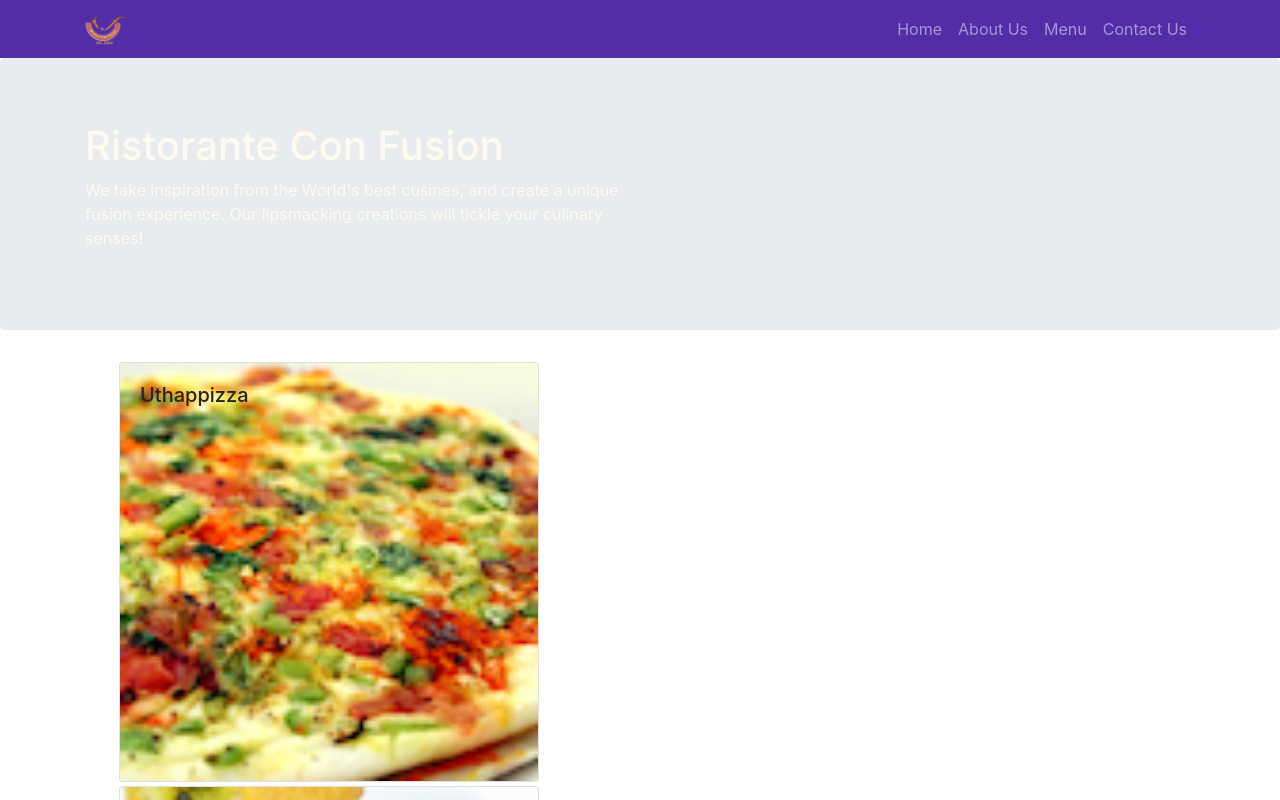
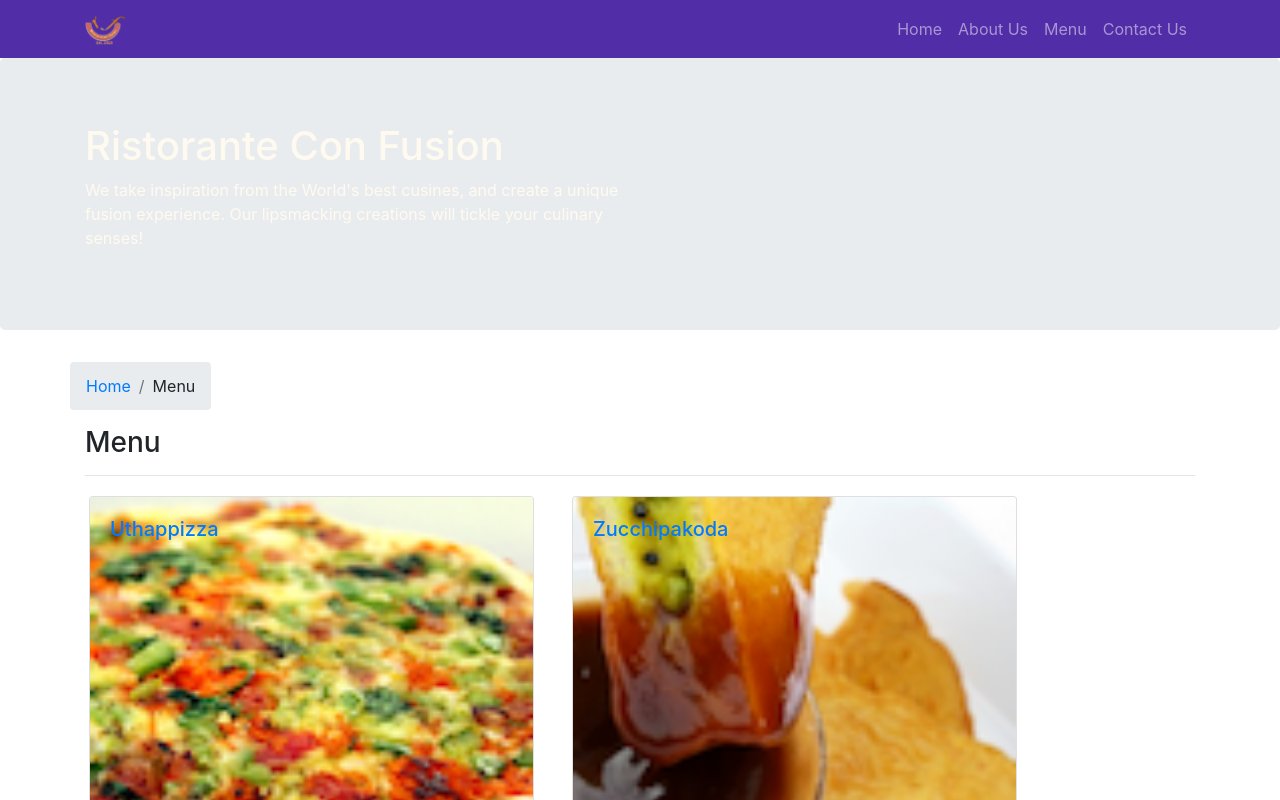
Before and after one commit to quangttse160182/fer201m-confusion, a React (Create React App) app: page /menu in a window 1280 px wide. Shown: the top 800 px of the page. Built offline with nearby package versions, Linux system fonts and the light colour scheme; the HTML template or start-up script is replaced by a standard one.

Commit message:
Single Page Applications Part 2

```diff
--- a/src/components/Contact.js
+++ b/src/components/Contact.js
@@ -1,6 +1,24 @@
+import { Link } from 'react-router-dom';
+import { Breadcrumb, BreadcrumbItem } from 'reactstrap';
+
 export const Contact = (props) => {
   return (
     <div className='container'>
+      <div className='row'>
+        <div className='row'>
+          <Breadcrumb>
+            <BreadcrumbItem>
+              <Link to='/home'>Home</Link>
+            </BreadcrumbItem>
+            <BreadcrumbItem active>Contact Us</BreadcrumbItem>
+          </Breadcrumb>
+          <div className='col-12'>
+            <h3>Contact Us</h3>
+            <hr />
+          </div>
+        </div>
+      </div>
+
       <div className='row row-content'>
         <div className='col-12'>
           <h3>Location Information</h3>
--- a/src/components/DishDetail.js
+++ b/src/components/DishDetail.js
@@ -1,8 +1,19 @@
-import { CardBody, CardTitle, CardText, CardImg, Card } from 'reactstrap';
+import { Link } from 'react-router-dom';
+import { Component } from 'react';
+import {
+  CardBody,
+  CardTitle,
+  CardText,
+  CardImg,
+  Card,
+  Breadcrumb,
+  BreadcrumbItem,
+} from 'reactstrap';
 
 const RenderDish = ({ dish }) => {
   if (dish)
     return (
+      <div className='col-12 col-sm-5'>
         <Card>
           <CardImg top src={dish.image} alt={dish.name} />
           <CardBody>
@@ -10,6 +21,7 @@
             <CardText>{dish.description}</CardText>
           </CardBody>
         </Card>
+      </div>
     );
 };
 
@@ -27,24 +39,45 @@
 
   if (comments)
     return (
-      <>
+      <div className='col-12 col-sm-7'>
         <h2>Comments</h2>
         <div>{comments}</div>
-      </>
+      </div>
     );
 };
 
-export const DishDetail = ({ dish }) => {
+export class DishDetail extends Component {
+  constructor(props) {
+    super(props);
+  }
+
+  render() {
+    const dish = this.props?.dish;
+    const comments = this.props?.comments;
+
     return (
       <div className='container'>
         <div className='row'>
-        <div className='col-12 col-sm-5'>
+          <Breadcrumb>
+            <BreadcrumbItem>
+              <Link to='/menu'>Menu</Link>
+            </BreadcrumbItem>
+            <BreadcrumbItem active>{dish.name}</BreadcrumbItem>
+          </Breadcrumb>
+          <div className='col-12'>
+            <h3>{dish.name}</h3>
+            <hr />
+          </div>
+        </div>
+        <div className='row'>
+          <div className='col-12 col-md-5 m-1'>
             <RenderDish dish={dish} />
           </div>
-        <div className='col-12 col-sm-7'>
-          <RenderComments comments={dish?.comments} />
+          <div className='col-12 col-md-5 m-1'>
+            <RenderComments comments={comments} />
           </div>
         </div>
       </div>
     );
-};
+  }
+}
--- a/src/components/Main.js
+++ b/src/components/Main.js
@@ -10,6 +10,7 @@
 import { Footer } from './Footer';
 import { Home } from './Home';
 import { Contact } from './Contact';
+import { DishDetail } from './DishDetail';
 
 export class Main extends Component {
   constructor(props) {
@@ -38,6 +39,22 @@
         />
       );
     };
+
+    const DishWithId = ({ match }) => {
+      return (
+        <DishDetail
+          dish={
+            this.state.dishes.filter(
+              (dish) => dish.id === parseInt(match.params.dishId, 10)
+            )[0]
+          }
+          comments={this.state.comments.filter(
+            (comment) => comment.dishId === parseInt(match.params.dishId, 10)
+          )}
+        />
+      );
+    };
+
     return (
       <div>
         <Header />
@@ -49,6 +66,7 @@
             component={() => <Menu dishes={this.state.dishes} />}
           />
           <Route exact path='/contactus' component={Contact} />
+          <Route path='/menu/:dishId' component={DishWithId} />
           <Redirect to='/home' />
         </Switch>
         <Footer />
--- a/src/components/Menu.js
+++ b/src/components/Menu.js
@@ -1,12 +1,22 @@
-import { Card, CardImg, CardImgOverlay, CardTitle } from 'reactstrap';
+import { Link } from 'react-router-dom';
+import {
+  Breadcrumb,
+  BreadcrumbItem,
+  Card,
+  CardImg,
+  CardImgOverlay,
+  CardTitle,
+} from 'reactstrap';
 
 const RenderMenuItem = ({ dish, onClick }) => {
   return (
     <Card onClick={() => onClick(dish.id)}>
-      <CardImg width='100%' src={dish.image} alt={dish.name} />
-      <CardImgOverlay>
-        <CardTitle>{dish.name}</CardTitle>
-      </CardImgOverlay>
+      <Link to={`/menu/${dish.id}`}>
+        <CardImg width='100%' src={dish.image} alt={dish.name} />
+        <CardImgOverlay>
+          <CardTitle>{dish.name}</CardTitle>
+        </CardImgOverlay>
+      </Link>
     </Card>
   );
 };
@@ -15,13 +25,25 @@
   const menu = props.dishes.map((dish) => {
     return (
       <div className='col-12 col-md-5 m-1' key={dish.id}>
-        <RenderMenuItem dish={dish} onClick={props.onClick} />
+        <RenderMenuItem dish={dish} />
       </div>
     );
   });
   return (
     <div className='container'>
-      <div className='container'>{menu}</div>
+      <div className='row'>
+        <Breadcrumb>
+          <BreadcrumbItem>
+            <Link to='/home'>Home</Link>
+          </BreadcrumbItem>
+          <BreadcrumbItem>Menu</BreadcrumbItem>
+        </Breadcrumb>
+        <div className='col-12'>
+          <h3>Menu</h3>
+          <hr />
+        </div>
+      </div>
+      <div className='row'>{menu}</div>
     </div>
   );
 };
```
Lines whose indentation alone changed are shown as unchanged.
